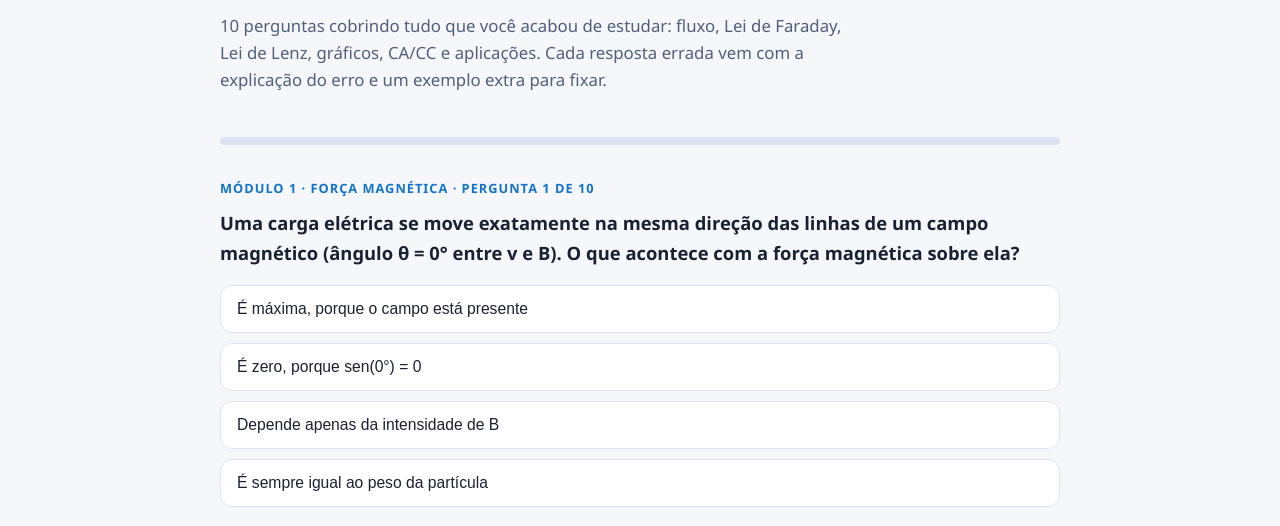
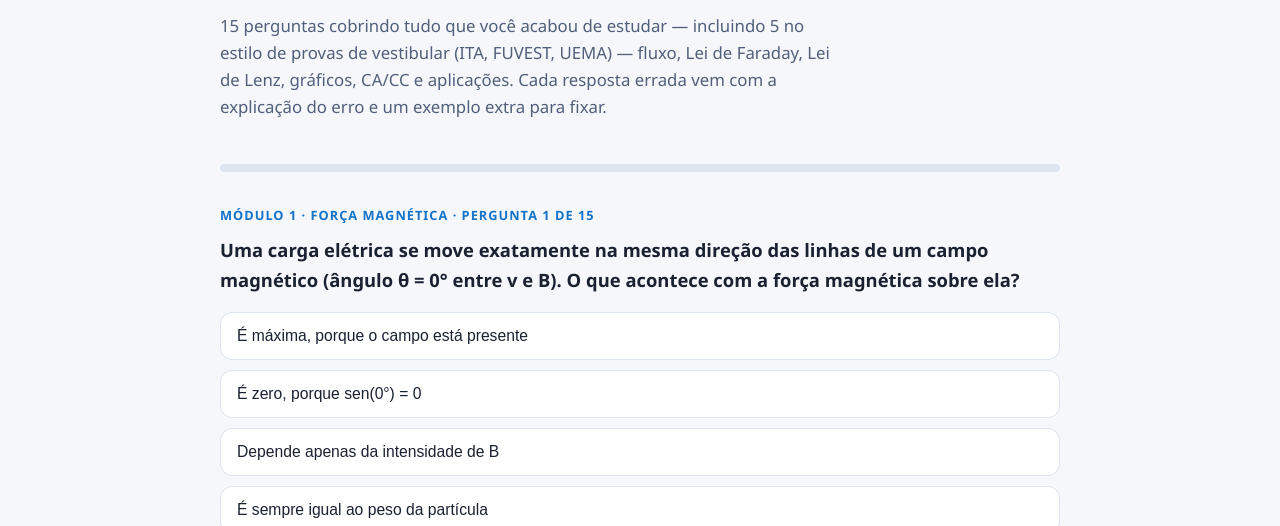
Before and after one commit to Anajaraa/fisicagta, a plain HTML site: page quiz.html in a window 1280 px wide. Shown: the part 242-768 px from the top of the page. Drawn offline with Linux system fonts and the light colour scheme.

Commit message:
Adiciona 5 perguntas estilo vestibular ao quiz (15 no total)

```diff
--- a/quiz.html
+++ b/quiz.html
@@ -23,7 +23,7 @@
   <header class="hero">
     <span class="kicker">Quiz inteligente</span>
     <h1>Teste seu entendimento</h1>
-    <p class="subtitle">10 perguntas cobrindo tudo que você acabou de estudar: fluxo, Lei de Faraday, Lei de Lenz, gráficos, CA/CC e aplicações. Cada resposta errada vem com a explicação do erro e um exemplo extra para fixar.</p>
+    <p class="subtitle">15 perguntas cobrindo tudo que você acabou de estudar — incluindo 5 no estilo de provas de vestibular (ITA, FUVEST, UEMA) — fluxo, Lei de Faraday, Lei de Lenz, gráficos, CA/CC e aplicações. Cada resposta errada vem com a explicação do erro e um exemplo extra para fixar.</p>
   </header>
 
   <div class="progress-wrap"><div id="progress-bar"></div></div>
@@ -32,7 +32,7 @@
 
   <div id="results">
     <h2>Resultado</h2>
-    <div class="score-ring" id="score-ring" style="--pct:0"><span id="score-text">0/10</span></div>
+    <div class="score-ring" id="score-ring" style="--pct:0"><span id="score-text">0/15</span></div>
     <p id="score-msg" style="color:var(--muted); max-width:55ch; margin:0 auto 26px;"></p>
     <div id="review-list" style="text-align:left;"></div>
     <div class="cta-row" style="justify-content:center;">
--- a/quiz.js
+++ b/quiz.js
@@ -129,6 +129,71 @@ const QUESTIONS = [
     explain: "Essa é exatamente a síntese da Lei de Faraday (só a VARIAÇÃO do fluxo gera f.e.m.) com a Lei de Lenz (a corrente induzida sempre se OPÕE à variação que a criou).",
     example: "Volte na história do 'Ímã Preguiçoso e da Bobina Birrenta' no guia de estudo sempre que precisar relembrar rápido esse conceito antes de uma prova.",
   },
+  {
+    tag: "Estilo vestibular · Afirmações",
+    q: "Considere as afirmações sobre indução eletromagnética: (I) Uma espira parada dentro de um campo magnético constante não gera corrente, mesmo com fluxo grande. (II) Uma espira girando dentro de um campo magnético constante gera corrente alternada, pois o ângulo entre o campo e a normal da espira muda continuamente. (III) Uma corrente contínua e constante numa bobina induz continuamente corrente numa bobina vizinha, enquanto permanecer ligada. Está correto apenas o que se afirma em:",
+    options: [
+      "I e II",
+      "I e III",
+      "II e III",
+      "I, II e III",
+    ],
+    correct: 0,
+    explain: "I está correta (fluxo constante → ε = 0). II está correta (Φ = B·A·cosθ varia com a rotação, gerando CA). III está errada: corrente contínua e constante gera fluxo constante, então induz corrente apenas no instante de ligar/desligar, não continuamente.",
+    example: "É o mesmo raciocínio do carregador sem fio: só uma fonte que varia sem parar (como a rotação da espira, ou uma corrente alternada) sustenta indução contínua.",
+  },
+  {
+    tag: "Estilo vestibular · Lenz e energia",
+    q: "Um ímã preso a uma mola oscila verticalmente bem no centro de uma espira metálica conectada a uma lâmpada. Com o passar do tempo, mesmo com resistência do ar desprezível, a amplitude das oscilações do ímã diminui até cessar. Isso ocorre porque:",
+    options: [
+      "O ímã perde massa ao longo do tempo",
+      "A corrente induzida na espira cria um campo que se opõe ao movimento do ímã (Lei de Lenz), retirando energia mecânica do sistema e dissipando-a na lâmpada",
+      "A mola se torna mais rígida com o uso",
+      "É fisicamente impossível isso acontecer sem resistência do ar",
+    ],
+    correct: 1,
+    explain: "Pela Lei de Lenz, a corrente induzida sempre se opõe ao movimento que a gerou — isso significa que ela constantemente 'freia' o ímã. Essa frenagem retira energia mecânica do sistema massa-mola, que reaparece como energia elétrica (acendendo a lâmpada) e depois como calor.",
+    example: "É o mesmo princípio do freio magnético de montanha-russa do guia: a corrente induzida sempre rouba energia do movimento que a criou, por isso as oscilações não duram para sempre.",
+  },
+  {
+    tag: "Estilo vestibular · Cálculo (Força de Lorentz)",
+    q: "Uma partícula com carga q = 2,0×10⁻¹⁹ C entra em um campo magnético de 4,0 T com velocidade de 5,0×10⁵ m/s. O ângulo entre a velocidade e o campo é tal que sen θ = 0,8 (e cos θ = 0,6). O valor da força magnética sobre a partícula é:",
+    options: [
+      "3,2×10⁻¹³ N",
+      "2,4×10⁻¹³ N",
+      "4,0×10⁻¹³ N",
+      "1,0×10⁻¹³ N",
+    ],
+    correct: 0,
+    explain: "F = q·v·B·senθ = 2,0×10⁻¹⁹ × 5,0×10⁵ × 4,0 × 0,8 = 3,2×10⁻¹³ N. O erro mais comum (alternativa 2,4×10⁻¹³ N) é usar cos θ no lugar de sen θ — mas a força magnética usa sempre o seno do ângulo entre v e B.",
+    example: "Volte ao Módulo 1: a força é máxima quando v é perpendicular a B (sen 90° = 1) e zero quando v é paralelo a B (sen 0° = 0). Por isso a fórmula usa seno, não cosseno.",
+  },
+  {
+    tag: "Estilo vestibular · Geração de energia",
+    q: "Numa usina hidrelétrica, a água em movimento faz a bobina do gerador girar dentro de um campo magnético fixo. A corrente elétrica produzida e enviada pelas linhas de transmissão é:",
+    options: [
+      "Contínua, pois a água flui sempre no mesmo sentido",
+      "Alternada, pois o ângulo θ entre o campo e a normal da espira muda continuamente, fazendo Φ = B·A·cos θ oscilar",
+      "Nula, pois o fluxo médio ao longo de uma volta completa é zero",
+      "Impossível de prever sem saber a vazão exata da água",
+    ],
+    correct: 1,
+    explain: "O sentido do fluxo da água não importa diretamente para o tipo de corrente — o que importa é que a bobina GIRA, variando continuamente o ângulo θ e, portanto, o fluxo Φ = B·A·cosθ. Essa variação periódica gera uma f.e.m. que também é periódica: corrente alternada.",
+    example: "É a mesma ideia do Módulo 7: o giro da bobina é só mais uma forma de 'sacudir' o fluxo sem parar — como o vaivém da corrente alternada do Módulo 6.",
+  },
+  {
+    tag: "Estilo vestibular · Transformador e número de espiras",
+    q: "Na bobina de ignição automotiva, o enrolamento secundário (ligado às velas) tem um número de espiras N muito maior que o enrolamento primário (ligado à bateria de 12 V). Usando ε = N·ΔΦ/Δt, isso ajuda a explicar por que:",
+    options: [
+      "A tensão induzida no secundário pode ser muito maior que 12 V, mesmo com a mesma variação de fluxo por espira",
+      "A corrente no secundário é sempre contínua e constante",
+      "O número de espiras não influencia a tensão induzida, apenas a corrente",
+      "A resistência do fio diminui conforme o número de espiras aumenta, o que sozinho explica a alta tensão",
+    ],
+    correct: 0,
+    explain: "Na fórmula ε = N·ΔΦ/Δt, N multiplica diretamente a f.e.m. induzida. Se o secundário tem muito mais espiras que o primário, a mesma variação de fluxo por espira (ΔΦ/Δt) gera uma tensão proporcionalmente maior no secundário — é assim que 12 V viram milhares de volts na vela.",
+    example: "Relembrando o Módulo 3: no exemplo da ressonância magnética, dobrar N dobra a f.e.m., mesmo sem mudar nada no campo magnético. É o mesmo efeito, só que levado ao extremo na bobina de ignição.",
+  },
 ];
 
 let current = 0;
@@ -233,9 +298,9 @@ function showResults() {
   document.getElementById("score-text").textContent = `${score}/${QUESTIONS.length}`;
 
   let msg;
-  if (score === QUESTIONS.length) msg = "Perfeito! Você dominou indução eletromagnética. Releia só o atalho mental de vez em quando para manter fresco.";
-  else if (score >= 7) msg = "Muito bom! Reveja no guia os módulos das perguntas erradas abaixo — são pontos pequenos de ajustar.";
-  else if (score >= 4) msg = "Bom começo. Volte ao guia de estudo e releia com calma os módulos indicados abaixo antes de repetir o quiz.";
+  if (score === QUESTIONS.length) msg = "Perfeito! Você dominou indução eletromagnética, inclusive no nível de vestibular. Releia só o atalho mental de vez em quando para manter fresco.";
+  else if (score >= 11) msg = "Muito bom! Reveja no guia os módulos das perguntas erradas abaixo — são pontos pequenos de ajustar.";
+  else if (score >= 6) msg = "Bom começo. Volte ao guia de estudo e releia com calma os módulos indicados abaixo antes de repetir o quiz.";
   else msg = "Sem problema — é bastante conteúdo novo. Releia o guia do início, focando nas imagens mentais e nos exemplos, e tente de novo.";
   document.getElementById("score-msg").textContent = msg;
 
```
Also changed, not shown: index.html (+1 -1 lines), 2 other files.
